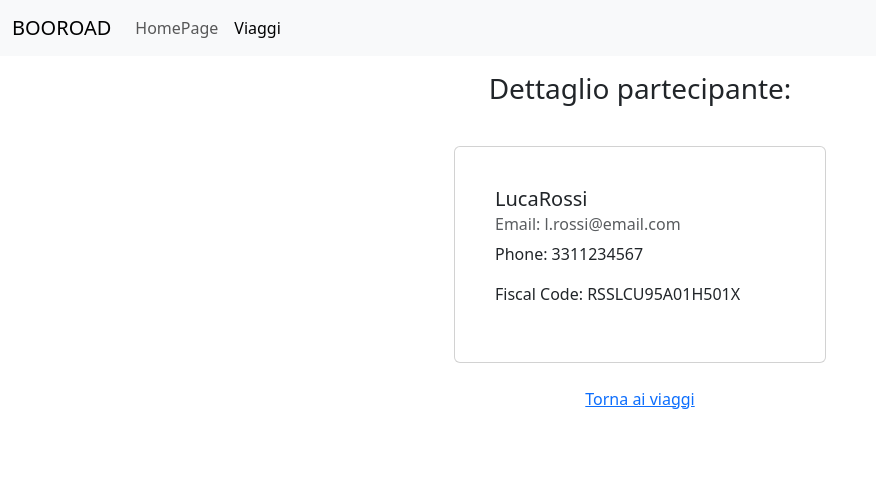
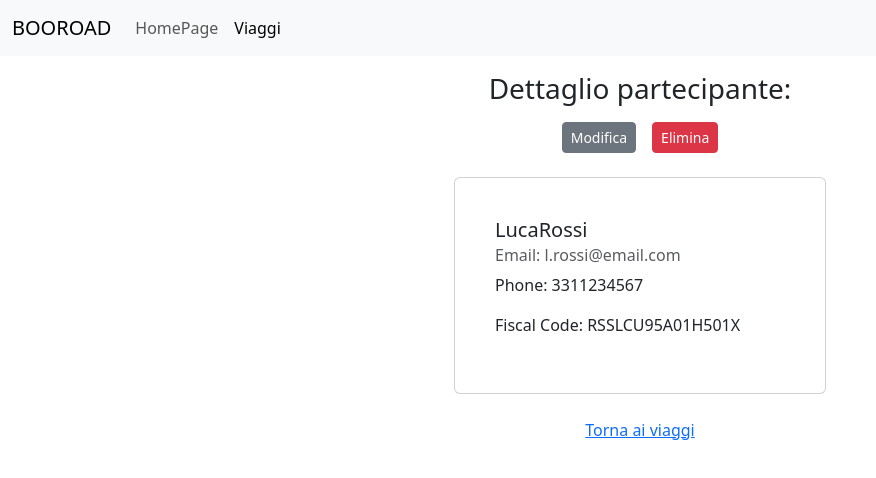
Before and after one commit to VoilaSecari/webapp-viaggi-softskill, a React (Vite) app: page /viaggi/1/partecipanti/1 in a window 1280 px wide. Shown: the top 478 px of the page, without its empty margins (0-876 px from the left). Built offline with nearby package versions, Linux system fonts and the light colour scheme.

Commit message:
feat: add modify and delete button in ClientDetailPage

```diff
--- a/src/assets/details/ClientDetailPage.jsx
+++ b/src/assets/details/ClientDetailPage.jsx
@@ -16,6 +16,10 @@ export default function ClientDetailPage() {
     <>
       <div className="container">
         <h3 className="text-center my-3">Dettaglio partecipante:</h3>
+        <div className="text-center">
+          <button className="btn btn-secondary btn-sm me-3">Modifica</button>
+          <button className="btn btn-danger btn-sm">Elimina</button>
+        </div>
         <div className="d-flex justify-content-center align-items-center flex-column">
           <div className="card col-4  my-4 p-4">
             <div className="card-body">
```
